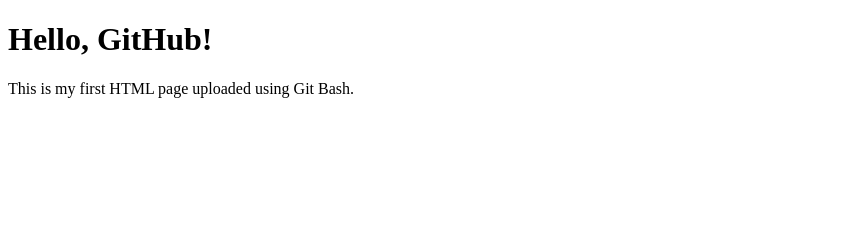
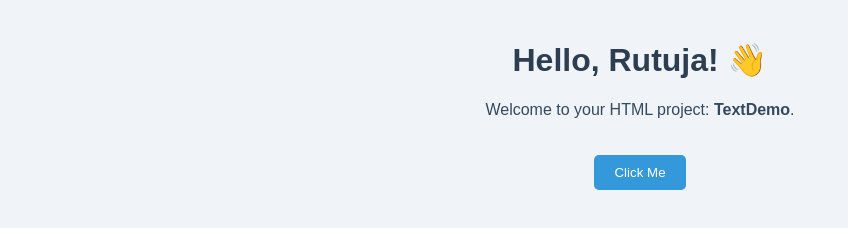
Before and after one commit to RADhaigude/textdemo, a plain HTML site: page index.html in a window 1280 px wide. Shown: the whole page, without its empty margins (0-848 px from the left). Drawn offline with Linux system fonts and the light colour scheme.

Commit message:
Update index.html with changes

```diff
--- a/index.html
+++ b/index.html
@@ -1,11 +1,42 @@
+
+
 <!DOCTYPE html>
 <html lang="en">
 <head>
-    <meta charset="UTF-8">
-    <title>My First GitHub Page</title>
+  <meta charset="UTF-8" />
+  <meta name="viewport" content="width=device-width, initial-scale=1.0" />
+  <title>Welcome to TextDemo</title>
+  <style>
+    body {
+      font-family: Arial, sans-serif;
+      background-color: #f0f4f8;
+      margin: 0;
+      padding: 20px;
+      text-align: center;
+    }
+    h1 {
+      color: #2c3e50;
+    }
+    p {
+      color: #34495e;
+    }
+    .btn {
+      padding: 10px 20px;
+      background-color: #3498db;
+      color: white;
+      border: none;
+      border-radius: 5px;
+      cursor: pointer;
+      margin-top: 20px;
+    }
+    .btn:hover {
+      background-color: #2980b9;
+    }
+  </style>
 </head>
 <body>
-    <h1>Hello, GitHub!</h1>
-    <p>This is my first HTML page uploaded using Git Bash.</p>
+  <h1>Hello, Rutuja! 👋</h1>
+  <p>Welcome to your HTML project: <strong>TextDemo</strong>.</p>
+  <button class="btn" onclick="alert('Thanks for clicking!')">Click Me</button>
 </body>
 </html>
```
Also changed, not shown: 1 other file.
